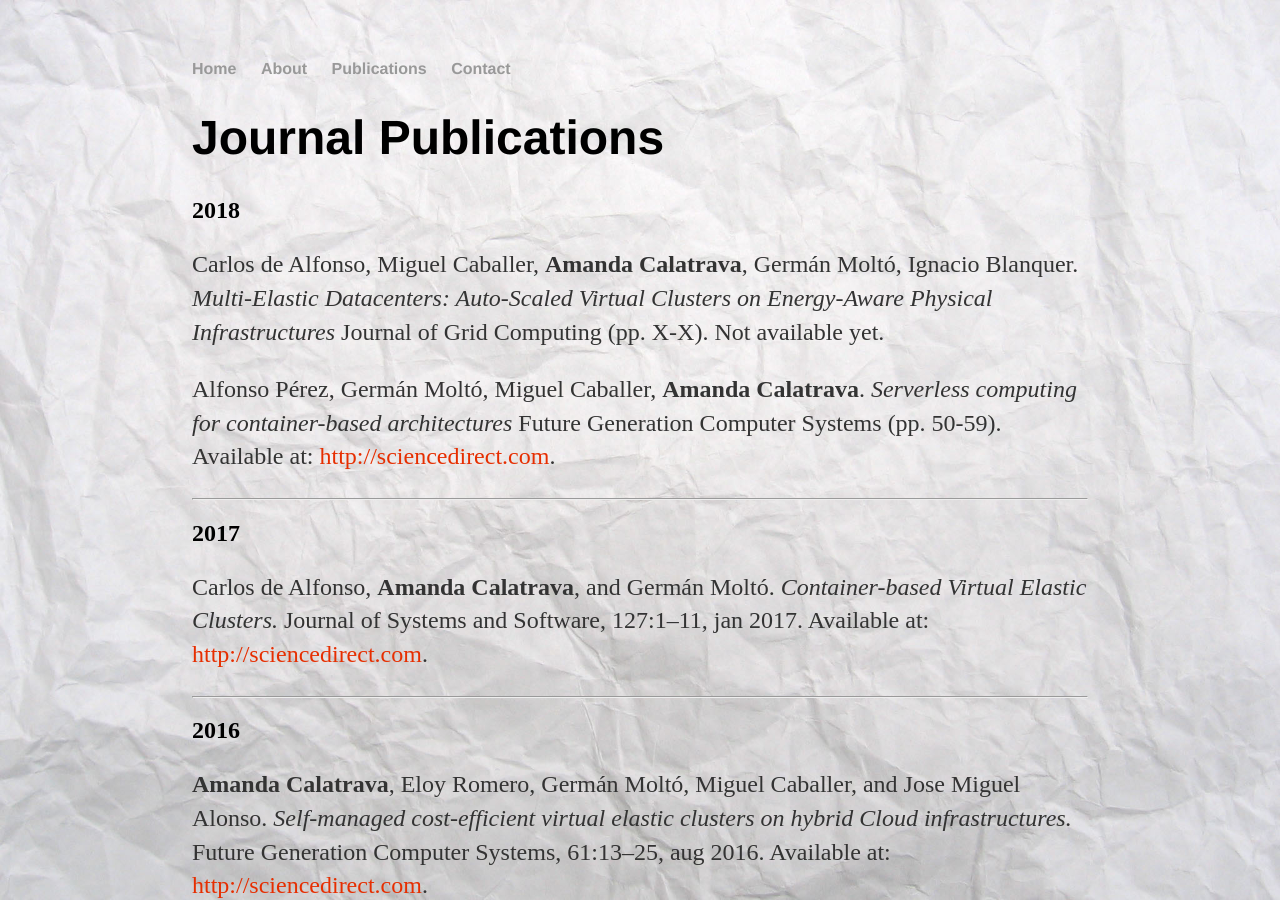
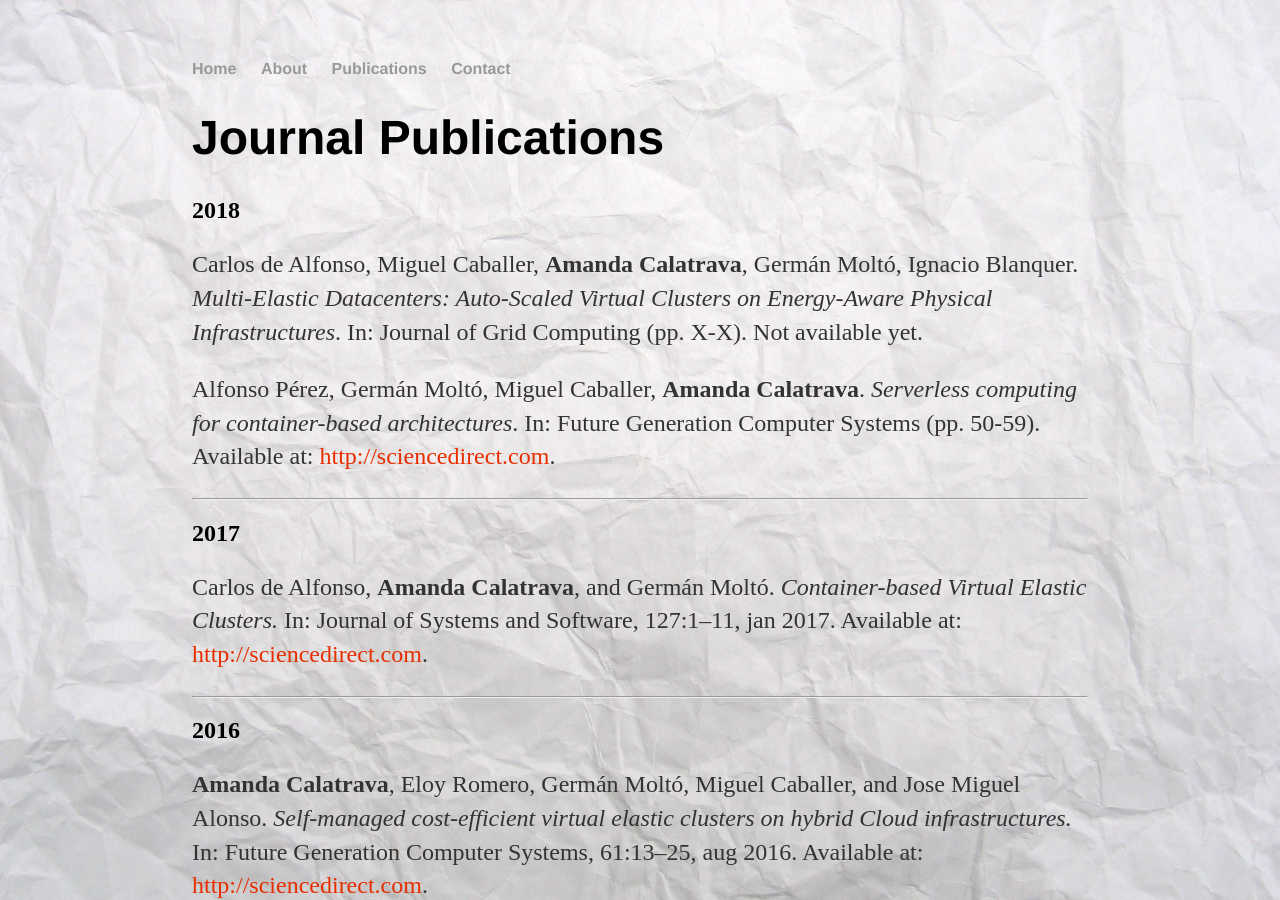
Before and after one commit to amcaar/amcaar.github.io, a Jekyll site: the page built from cv/index.html, in a window 1280 px wide and 900 px high. Built offline with Jekyll 4.4.1, drawn with Linux system fonts in a browser that asks for light colours.

Commit message:
Update index.html

```diff
--- a/cv/index.html
+++ b/cv/index.html
@@ -9,26 +9,26 @@ title: Publications of Amanda Calatrava
 
 		<h2>2018</h2>
 		<p>Carlos de Alfonso, Miguel Caballer, <strong>Amanda Calatrava</strong>, Germán Moltó, Ignacio Blanquer.
-			<em>Multi-Elastic Datacenters: Auto-Scaled Virtual Clusters on Energy-Aware Physical Infrastructures</em>
-			Journal of Grid Computing (pp. X-X). Not available yet.
+			<em>Multi-Elastic Datacenters: Auto-Scaled Virtual Clusters on Energy-Aware Physical Infrastructures</em>.
+			In: Journal of Grid Computing (pp. X-X). Not available yet.
 			<!--<a class="link" href="https://www.sciencedirect.com/science/article/pii/S0167739X17316485">http://sciencedirect.com</a>.--></p>
 
 		<p>Alfonso Pérez, Germán Moltó, Miguel Caballer, <strong>Amanda Calatrava</strong>.
-			<em>Serverless computing for container-based architectures</em>
-			Future Generation Computer Systems (pp. 50-59). Available at:
+			<em>Serverless computing for container-based architectures</em>.
+			In: Future Generation Computer Systems (pp. 50-59). Available at:
 			<a class="link" href="https://www.sciencedirect.com/science/article/pii/S0167739X17316485">http://sciencedirect.com</a>.</p>
 
 		<hr>
 		<h2>2017</h2>
 		<p>Carlos de Alfonso, <strong>Amanda Calatrava</strong>, and Germán Moltó.
-			<em>Container-based Virtual Elastic Clusters.</em> Journal of Systems and
+			<em>Container-based Virtual Elastic Clusters.</em> In: Journal of Systems and
 			Software, 127:1–11, jan 2017. Available at: <a class="link" href="https://www.sciencedirect.com/science/article/pii/S0164121217300146?via%3Dihub">http://sciencedirect.com</a>.</p>
 
 		<hr>
 		<h2>2016</h2>
 		<p><strong>Amanda Calatrava</strong>, Eloy Romero, Germán Moltó, Miguel Caballer,
 			and Jose Miguel Alonso. <em>Self-managed cost-efficient virtual elastic
-			clusters on hybrid Cloud infrastructures.</em> Future Generation Computer
+			clusters on hybrid Cloud infrastructures.</em> In: Future Generation Computer
 			Systems, 61:13–25, aug 2016. Available at: <a class="link" href="https://www.sciencedirect.com/science/article/pii/S0167739X16300024">http://sciencedirect.com</a>.</p>
 
 		<hr>
```
